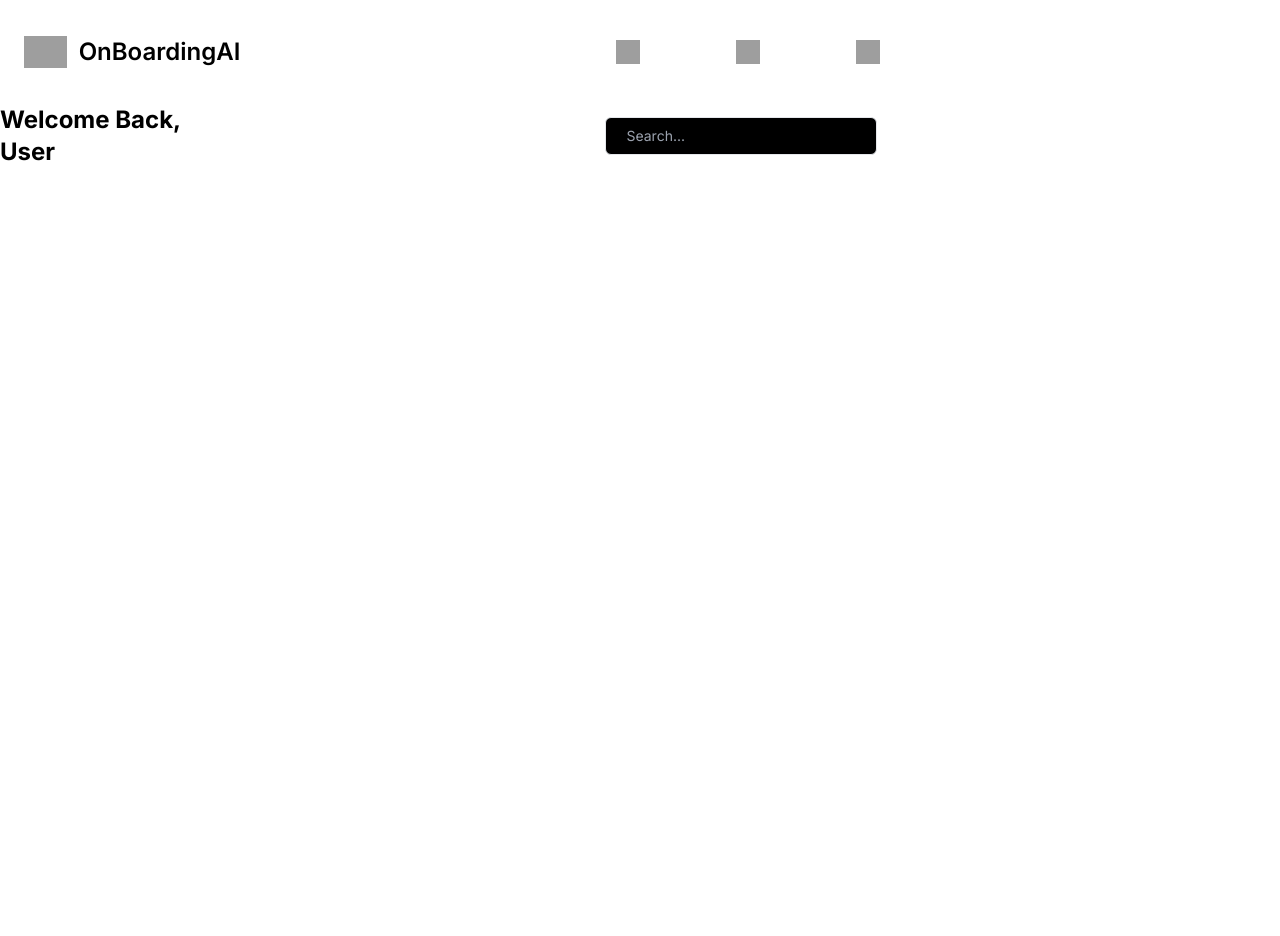
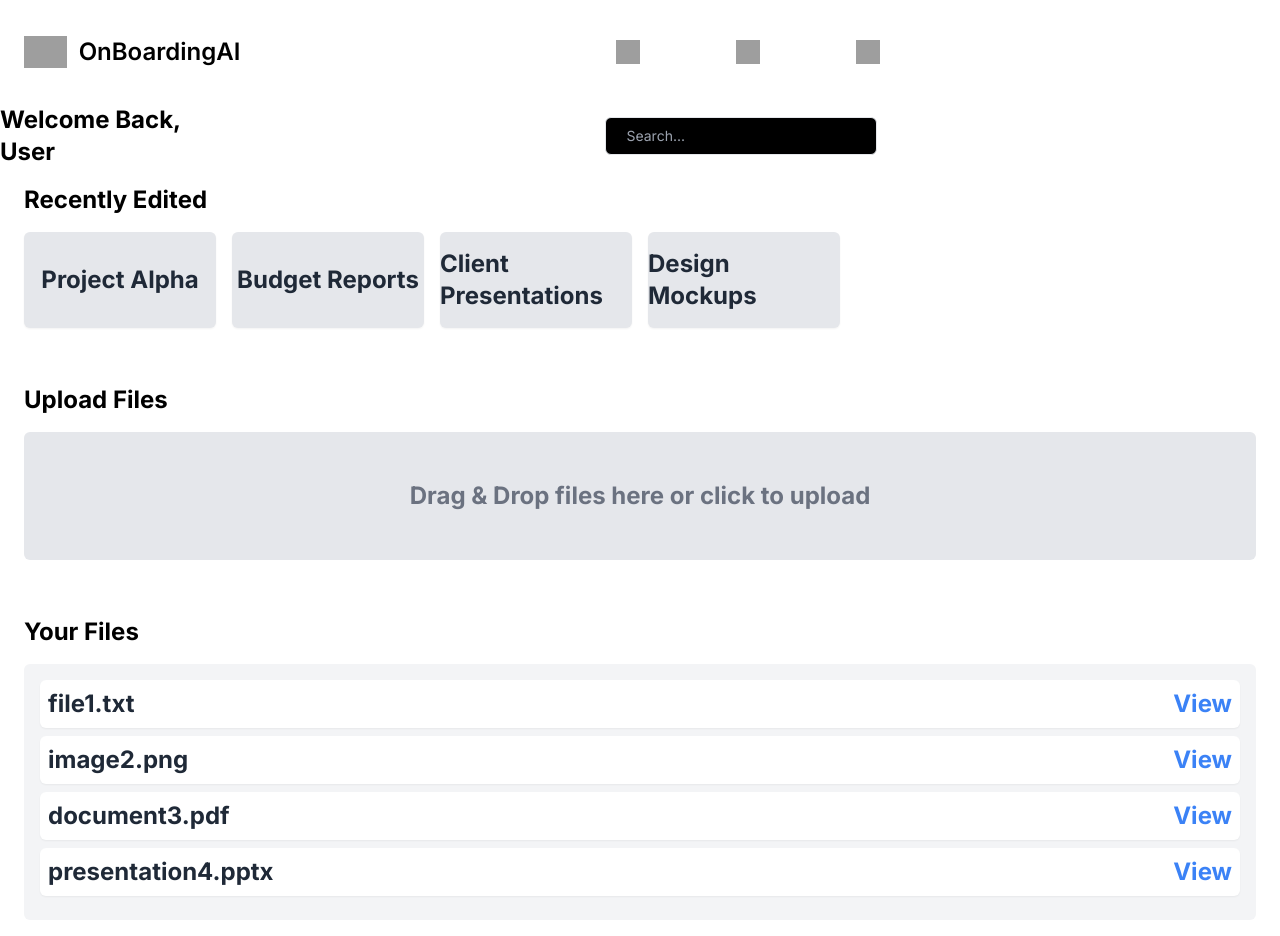
Before and after one commit to Daanish-Hindustani/OnboardingAI, a Next.js app in the folder frontend/: page /admin/1/dashboard in a window 1280 px wide. Before the commit the page ends 800 px from the top, so only its background shows below. Built offline with nearby package versions, Linux system fonts and the light colour scheme; grey boxes are pictures that could not be loaded.

Commit message:
added place holders for admin dash

```diff
--- a/frontend/app/admin/[id]/dashboard/page.tsx
+++ b/frontend/app/admin/[id]/dashboard/page.tsx
@@ -3,9 +3,22 @@ import NameComponent from "../../adminComponents/NameComponent";
 import SearchBar from "../../adminComponents/searchbar/SearchBar";
 
 export default function admin() {
+  // Sample list of files
+  const files = [
+    "file1.txt",
+    "image2.png",
+    "document3.pdf",
+    "presentation4.pptx",
+  ];
+  // Sample list of folders
+  const folders = [
+    "Project Alpha",
+    "Budget Reports",
+    "Client Presentations",
+    "Design Mockups",
+  ];
     return (
       <main className="">
-
         <Navbar />
         <section className="flex w-screen justify-between items-center">
           <div className=" justify-start">
@@ -16,6 +29,39 @@ export default function admin() {
             <SearchBar />
           </div>
         </section>
+
+        <div className="recentlyEdited text-2xl font-bold flex flex-wrap mx-auto py-4 px-6 2xl:px-0">
+          Recently Edited
+          <div className="folders-container flex space-x-4 mt-4 w-full">
+            {folders.map((folder, index) => (
+              <div
+                key={index}
+                className="folder bg-gray-200 rounded-md h-24 w-48 flex items-center justify-center shadow-sm"
+              >
+                <span className="text-gray-800">{folder}</span>
+              </div>
+            ))}
+          </div>
+        </div>
+
+        <div className="uploadFile text-2xl font-bold flex flex-wrap mx-auto py-4 px-6 2xl:px-0 mt-6">
+          Upload Files
+          <div className="placeholder-box bg-gray-200 rounded-md h-32 w-full flex items-center justify-center mt-4">
+            <span className="text-gray-500">Drag & Drop files here or click to upload</span>
+          </div>
+        </div>
+
+        <div className="yourFiles text-2xl font-bold flex flex-wrap mx-auto py-4 px-6 2xl:px-0 mt-6">
+          Your Files
+          <ul className="file-list w-full mt-4 bg-gray-100 rounded-md p-4">
+            {["file1.txt", "image2.png", "document3.pdf", "presentation4.pptx"].map((file, index) => (
+              <li key={index} className="file-item bg-white rounded-md p-2 mb-2 shadow-sm flex items-center justify-between">
+                <span className="text-gray-800">{file}</span>
+                <button className="text-blue-500 hover:text-blue-700">View</button>
+              </li>
+            ))}
+          </ul>
+        </div>
       </main>
     );
   }
```
Lines whose indentation alone changed are shown as unchanged.
